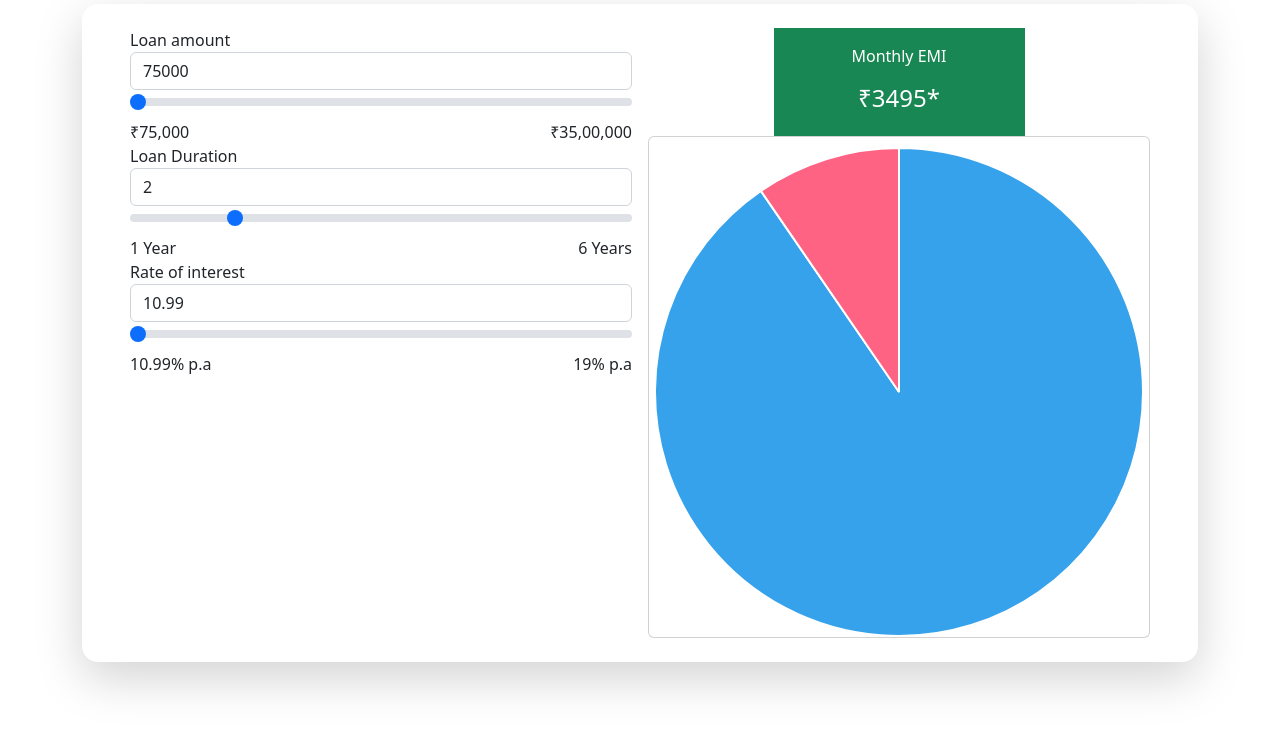
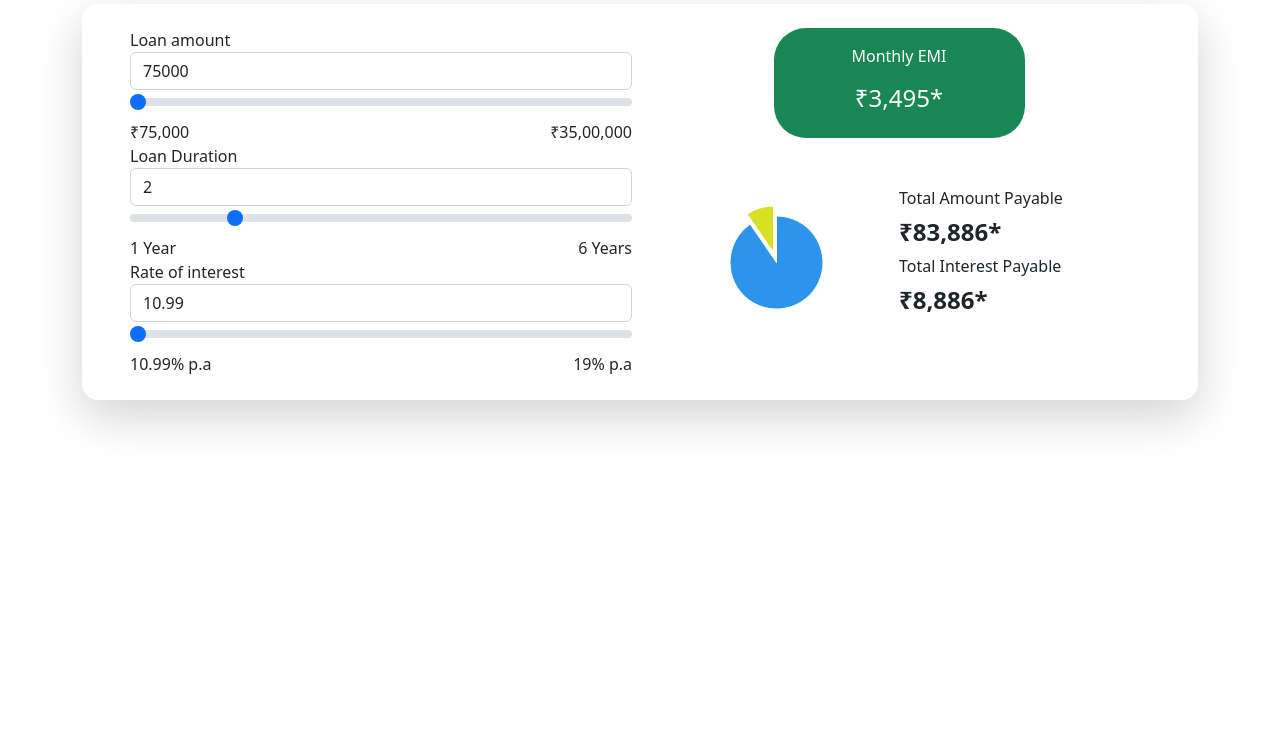
Before and after one commit to CalmranSyed/EMI-Calculator, a website: page index.html in a window 1280 px wide. Shown: the part 38-768 px from the top of the page. Drawn offline with nearby package versions, Linux system fonts and the light colour scheme.

Commit message:
Added code for updating EMI on changing values

```diff
--- a/css/styles.css
+++ b/css/styles.css
@@ -0,0 +1,3 @@
+.monthly-emi {
+  min-height: 110px;
+}
--- a/index.html
+++ b/index.html
@@ -8,6 +8,7 @@
       href="./node_modules/bootstrap/dist/css/bootstrap.min.css"
       rel="stylesheet"
     />
+    <link rel="stylesheet" href="./css/styles.css" />
 
     <title>EMI Calculator</title>
   </head>
@@ -30,7 +31,7 @@
                 type="number"
                 name=""
                 id="loan-amount-input"
-                class="form-control loan-field"
+                class="loan-amount-input form-control loan-field"
               />
               <input
                 type="range"
@@ -56,7 +57,7 @@
                 type="number"
                 name=""
                 id="loan-duration-input"
-                class="form-control loan-field"
+                class="loan-amount-input form-control loan-field"
               />
               <input
                 type="range"
@@ -82,7 +83,7 @@
                 type="number"
                 name=""
                 id="loan-interest-input"
-                class="form-control loan-field"
+                class="loan-amount-input form-control loan-field"
               />
               <input
                 type="range"
@@ -105,14 +106,27 @@
 
           <div class="calc-output flex flex-col align-items-center w-50">
             <div
-              class="monthly-emi w-50 mx-auto bg-success text-white text-center d-flex flex-column align-items-center justify-content-center py-3"
+              class="monthly-emi w-50 mx-auto bg-success text-white text-center d-flex flex-column align-items-center justify-content-center py-3 rounded-5"
             >
               <p>Monthly EMI</p>
-              <h4 id="monthly-emi-amount"></h4>
+              <h4 id="monthly-emi-amount">₹0*</h4>
             </div>
 
-            <div class="emi-chart-container card">
-              <canvas id="myChart"></canvas>
+            <div
+              class="emi-chart-container mt-5 card border-0 flex-row rounded-5"
+            >
+              <div id="chart-container" class="w-50"></div>
+              <div class="w-50 chart-stats">
+                <div class="total-amount-payable">
+                  <p class="mb-2"><span></span>Total Amount Payable</p>
+                  <h4 id="total-amount-payable" class="fw-bold"></h4>
+                </div>
+
+                <div class="total-interest-payable">
+                  <p class="mb-2"><span></span>Total Interest Payable</p>
+                  <h4 id="total-interest-payable" class="fw-bold"></h4>
+                </div>
+              </div>
             </div>
           </div>
         </div>
@@ -120,8 +134,11 @@
     </section>
 
     <script src="./node_modules/bootstrap/dist/js/bootstrap.bundle.min.js"></script>
-    <script src="https://cdn.jsdelivr.net/npm/chart.js"></script>
-
+    <script src="https://code.highcharts.com/highcharts.js"></script>
+    <script src="https://code.highcharts.com/modules/variable-pie.js"></script>
+    <script src="https://code.highcharts.com/modules/exporting.js"></script>
+    <script src="https://code.highcharts.com/modules/export-data.js"></script>
+    <script src="https://code.highcharts.com/modules/accessibility.js"></script>
     <script type="module" src="./js/render.js"></script>
   </body>
 </html>
--- a/js/render.js
+++ b/js/render.js
@@ -1,6 +1,7 @@
 const renderObj = {};
 
 (function () {
+  // HTML elements
   const amountSlider = document.getElementById("loan-amount-range");
   const amountInput = document.getElementById("loan-amount-input");
   let amount = amountSlider.value;
@@ -12,37 +13,102 @@ const renderObj = {};
   const interestInput = document.getElementById("loan-interest-input");
 
   const emiAmountEl = document.getElementById("monthly-emi-amount");
+  const totalAmountEl = document.getElementById("total-amount-payable");
+  const totalInterestEl = document.getElementById("total-interest-payable");
 
-  let calcData = {
+  const chartContainerEl = document.getElementById("chart-container");
+
+  // inputed data from the calc
+  renderObj.calcData = {
     amount: amountSlider.value,
     duration: durationSlider.value,
     interestRate: interestSlider.value,
   };
 
+  // calculated EMI data from the initial calc data
   renderObj.emiData = calculateEMI(
-    parseFloat(calcData.amount),
-    parseFloat(calcData.duration),
-    parseFloat(calcData.interestRate)
+    parseFloat(renderObj.calcData.amount),
+    parseFloat(renderObj.calcData.duration),
+    parseFloat(renderObj.calcData.interestRate)
   );
 
-  emiAmountEl.innerText = "₹" + Math.round(renderObj.emiData.emi) + "*";
+  // render EMI data from the inital input data
+  renderEmiData(
+    renderObj.emiData.emi,
+    renderObj.emiData.totalAmount,
+    renderObj.emiData.totalInterest
+  );
 
-  const ctx = document.getElementById("myChart");
+  // colors for pie chart and wherever else needed
+  renderObj.color = {
+    yellow: "#d8e024",
+    blue: "#2e93eb",
+  };
+
+  // options for the graph / pie-chart
   const chartOptions = {
-    type: "pie",
-    data: {
-      datasets: [
-        {
-          data: [
-            renderObj.emiData.totalAmount,
-            renderObj.emiData.totalInterest,
-          ],
+    chart: {
+      plotBackgroundColor: null,
+      plotBorderWidth: null,
+      plotShadow: false,
+      type: "pie",
+    },
+    credits: { enabled: false },
+
+    title: {
+      text: "",
+      align: "left",
+    },
+    tooltip: {
+      enabled: false,
+    },
+    accessibility: {
+      point: {
+        valueSuffix: "%",
+      },
+    },
+    plotOptions: {
+      pie: {
+        allowPointSelect: true,
+        cursor: "pointer",
+        dataLabels: {
+          enabled: false,
         },
-      ],
+      },
+      series: {
+        enableMouseTracking: false,
+      },
     },
-    options: {},
+    series: [
+      {
+        name: "Brands",
+        colorByPoint: true,
+        data: [
+          {
+            name:
+              "Total Amount Payable <br>₹" +
+              Math.round(renderObj.emiData.totalAmount) +
+              "*",
+            y: renderObj.emiData.totalAmount,
+            sliced: true,
+            selected: true,
+            color: renderObj.color.blue,
+          },
+          {
+            name:
+              "Total Interest Payable <br>₹" +
+              Math.round(renderObj.emiData.totalInterest) +
+              "*",
+            y: renderObj.emiData.totalInterest,
+            color: renderObj.color.yellow,
+          },
+        ],
+      },
+    ],
+    exporting: false,
   };
-  const pieChart = new Chart(ctx, chartOptions);
+
+  const chartObj = renderChart(chartContainerEl, chartOptions);
 
   function calculateEMI(principalAmount, numberOfYears, interestPercent) {
     let durationInMonths = numberOfYears * 12;
@@ -64,7 +130,27 @@ const renderObj = {};
     };
   }
 
-  renderObj.calcData = calcData;
+  function renderChart(chartEl, chartOptions) {
+    return Highcharts.chart(chartEl, chartOptions);
+  }
+
+  function renderEmiData(emiAmount, totalAmount, interestAmount) {
+    emiAmountEl.innerText =
+      "₹" + Math.round(emiAmount).toLocaleString("en-IN") + "*";
+
+    totalAmountEl.innerText =
+      "₹" + Math.round(totalAmount).toLocaleString("en-IN") + "*";
+
+    totalInterestEl.innerText =
+      "₹" + Math.round(interestAmount).toLocaleString("en-IN") + "*";
+  }
+
+  function checkInputClass(inputEl, className, updatedData) {
+    if (inputEl.classList.contains(className)) {
+      updatedData = inputEl.value;
+      console.log(inputEl, className, updatedData);
+    }
+  }
 
   function updateInputVal(inputEl, rangeSliderEl) {
     // set range slider's default value to input's default value
@@ -73,6 +159,16 @@ const renderObj = {};
     // update input value on slider change
     rangeSliderEl.addEventListener("input", function (event) {
       inputEl.value = event.target.value;
+
+      // checkInputClass(this, "loan-amount-range", renderObj.calcData.amount);
+
+      // checkInputClass(this, "loan-duration-range", renderObj.calcData.duration);
+
+      // checkInputClass(
+      //   this,
+      //   "loan-interest-range",
+      //   renderObj.calcData.interestRate
+      // );
 
       if (this.classList.contains("loan-amount-range")) {
         renderObj.calcData.amount = this.value;
@@ -83,37 +179,80 @@ const renderObj = {};
       }
 
       renderObj.emiData = calculateEMI(
-        parseFloat(calcData.amount),
-        parseFloat(calcData.duration),
-        parseFloat(calcData.interestRate)
+        Number(renderObj.calcData.amount),
+        Number(renderObj.calcData.duration),
+        Number(renderObj.calcData.interestRate)
       );
 
-      emiAmountEl.innerText = "₹" + Math.round(renderObj.emiData.emi) + "*";
-      pieChart.update();
+      renderEmiData(
+        renderObj.emiData.emi,
+        renderObj.emiData.totalAmount,
+        renderObj.emiData.totalInterest
+      );
+
+      chartOptions.series[0].data[0].y = renderObj.emiData.totalAmount;
+      chartOptions.series[0].data[1].y = renderObj.emiData.totalInterest;
+      Highcharts.chart(chartContainerEl, chartOptions);
+
+      console.log(renderObj.calcData);
     });
 
+    // update slider value on input change
     inputEl.addEventListener("change", function (event) {
       if (event.target.value !== "") {
+        // when input value is less than slider min val
         if (
           Math.floor(event.target.value) >
           Math.floor(rangeSliderEl.getAttribute("max"))
         ) {
           event.target.value = rangeSliderEl.getAttribute("max");
-        } else if (
+        }
+
+        // when input value is less than slider min val
+        else if (
           Math.floor(event.target.value) <
           Math.floor(rangeSliderEl.getAttribute("min"))
         ) {
           event.target.value = rangeSliderEl.getAttribute("min");
         }
-      } else {
+      }
+
+      // when input value is empty
+      else {
         event.target.value = rangeSliderEl.getAttribute("min");
         rangeSliderEl.value = event.target.value;
+
+        if (this.classList.contains("loan-amount-input")) {
+          renderObj.calcData.amount = this.value;
+        } else if (this.classList.contains("loan-duration-input")) {
+          renderObj.calcData.duration = this.value;
+        } else {
+          renderObj.calcData.interestRate = this.value;
+        }
       }
 
       rangeSliderEl.value = event.target.value;
-      console.log(amount, rangeSliderEl.value);
+
+      renderObj.emiData = calculateEMI(
+        parseFloat(renderObj.calcData.amount),
+        parseFloat(renderObj.calcData.duration),
+        parseFloat(renderObj.calcData.interestRate)
+      );
+
+      renderEmiData(
+        renderObj.emiData.emi,
+        renderObj.emiData.totalAmount,
+        renderObj.emiData.totalInterest
+      );
+
+      chartOptions.series[0].data[0].y = renderObj.emiData.totalAmount;
+      chartOptions.series[0].data[1].y = renderObj.emiData.totalInterest;
+      Highcharts.chart(chartContainerEl, chartOptions);
+
+      console.log(renderObj.calcData);
     });
 
+    // update slider value on input value change
     inputEl.addEventListener("input", function (event) {
       if (event.target.value !== "") {
         rangeSliderEl.value = event.target.value;
--- a/package.json
+++ b/package.json
@@ -2,6 +2,7 @@
   "dependencies": {
     "bootstrap": "^5.2.3",
     "chart.js": "^4.2.1",
+    "highcharts": "^10.3.3",
     "jquery": "^3.6.4"
   }
 }
```
Also changed, not shown: EMI Formula.txt (renamed from css/EMI Formula.txt), 1 other file.
